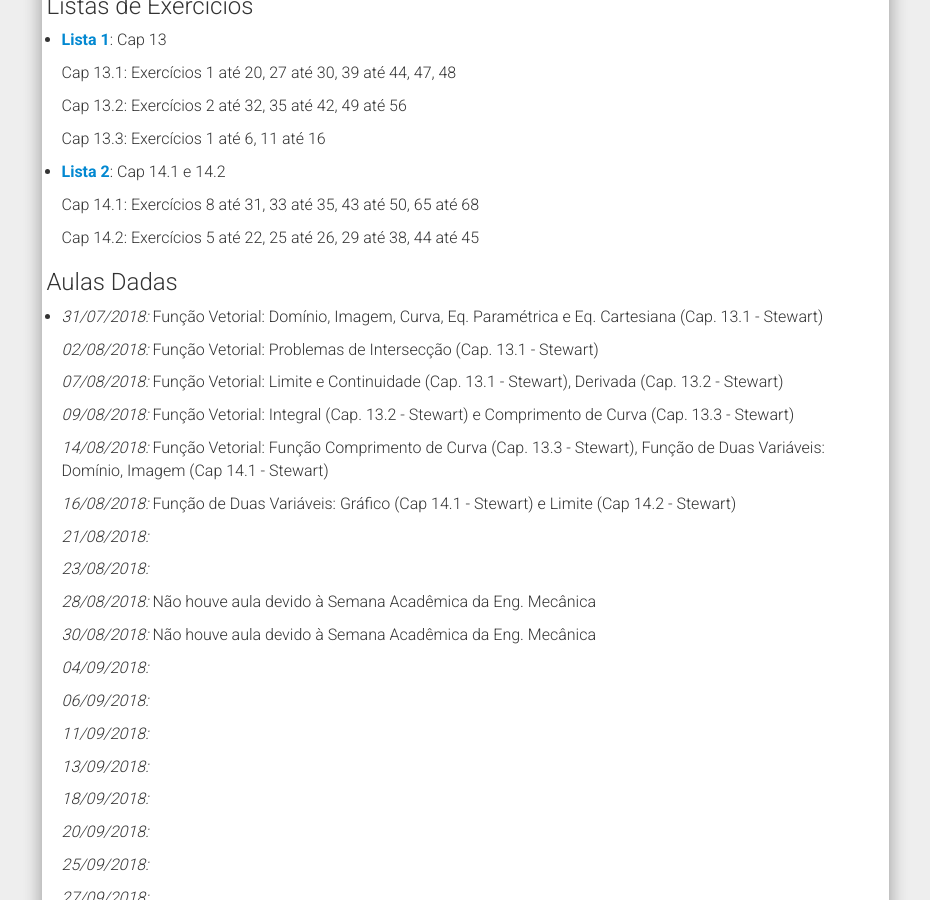
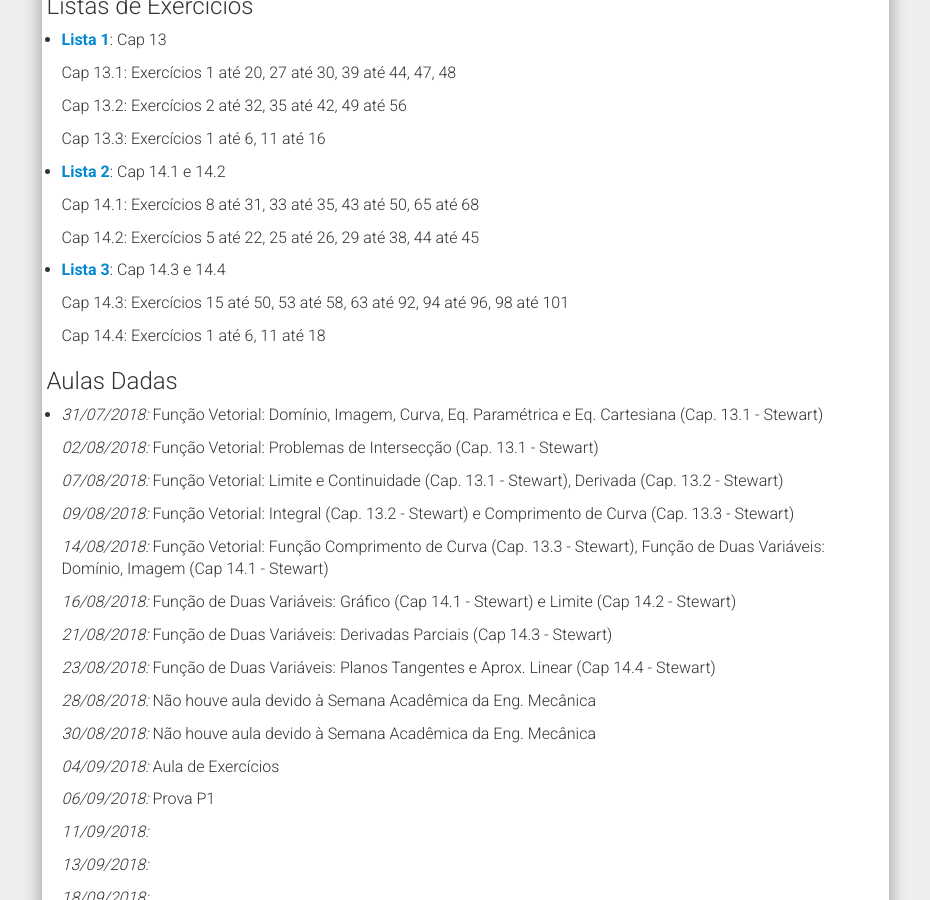
Before and after one commit to chunggnuhc/chunggnuhc.github.io, a Jekyll site: the page built from CMA211AN-Calc2-2sem2018.md, in a window 1280 px wide and 900 px high, scrolled down 1074 px. Shown: the whole window, without its empty margins (321-1251 px from the left). Built offline with Jekyll 4.4.1, drawn with Linux system fonts in a browser that asks for light colours; nearby versions of some CDN libraries.

Commit message:
Update CMA211AN - Cronog e ListaExerc

```diff
--- a/CMA211AN-Calc2-2sem2018.md
+++ b/CMA211AN-Calc2-2sem2018.md
@@ -62,6 +62,12 @@ permalink: /CMA211AN-Calc2-2sem2018/
 
   Cap 14.2: Exercícios 5 até 22, 25 até 26, 29 até 38, 44 até 45
 
+- [Lista 3](/disciplinas2sem2018/ListaExerc03 - CMA211AN.pdf): Cap 14.3 e 14.4
+
+  Cap 14.3: Exercícios 15 até 50, 53 até 58, 63 até 92, 94 até 96, 98 até 101
+
+  Cap 14.4: Exercícios 1 até 6, 11 até 18
+
 <h3>Aulas Dadas</h3>
 
 - _31/07/2018:_ Função Vetorial: Domínio, Imagem, Curva, Eq. Paramétrica e Eq. Cartesiana (Cap. 13.1 - Stewart)
@@ -76,17 +82,17 @@ permalink: /CMA211AN-Calc2-2sem2018/
 
   _16/08/2018:_ Função de Duas Variáveis: Gráfico (Cap 14.1 - Stewart) e Limite (Cap 14.2 - Stewart)
 
-  _21/08/2018:_
+  _21/08/2018:_ Função de Duas Variáveis: Derivadas Parciais (Cap 14.3 - Stewart)
 
-  _23/08/2018:_
+  _23/08/2018:_ Função de Duas Variáveis: Planos Tangentes e Aprox. Linear (Cap 14.4 - Stewart)
 
   _28/08/2018:_ Não houve aula devido à Semana Acadêmica da Eng. Mecânica
 
   _30/08/2018:_ Não houve aula devido à Semana Acadêmica da Eng. Mecânica
 
-  _04/09/2018:_
+  _04/09/2018:_ Aula de Exercícios
 
-  _06/09/2018:_
+  _06/09/2018:_ Prova P1
 
   _11/09/2018:_
 
```
